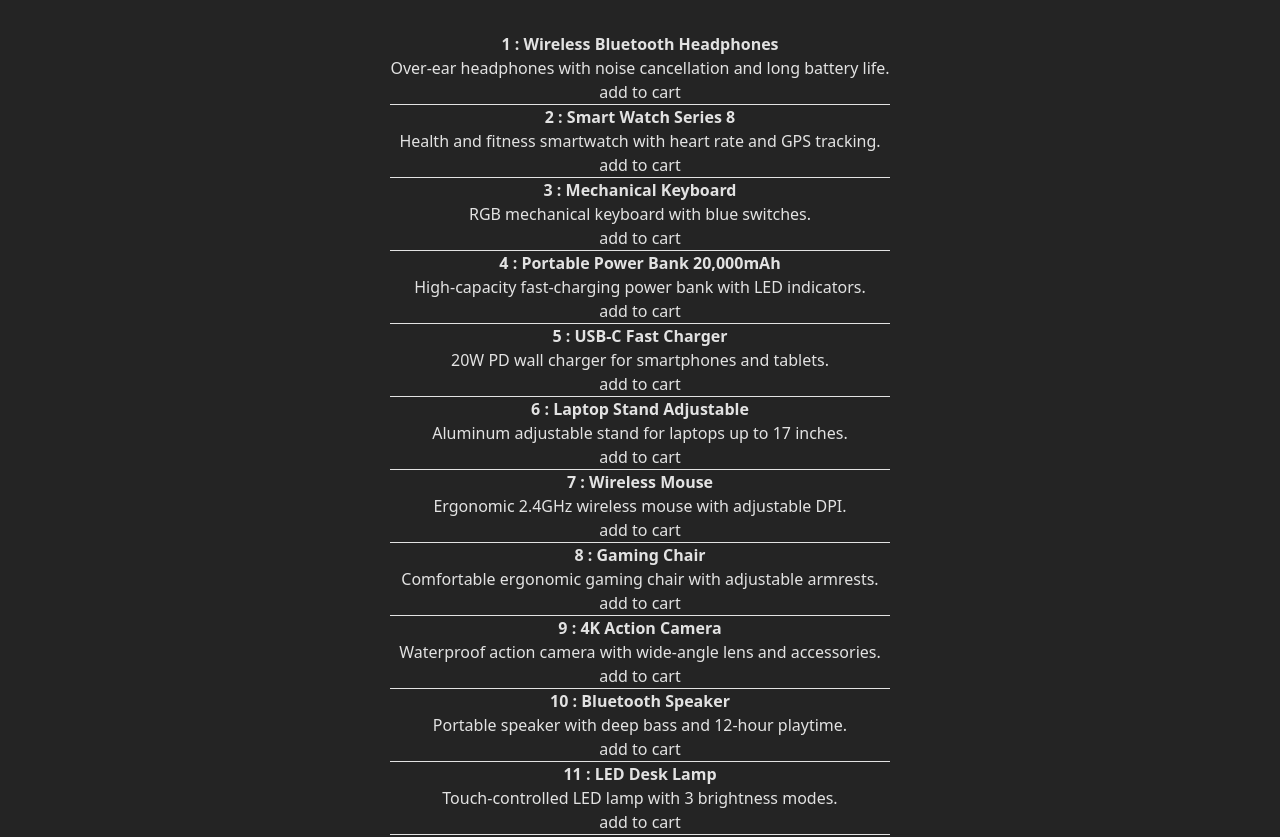
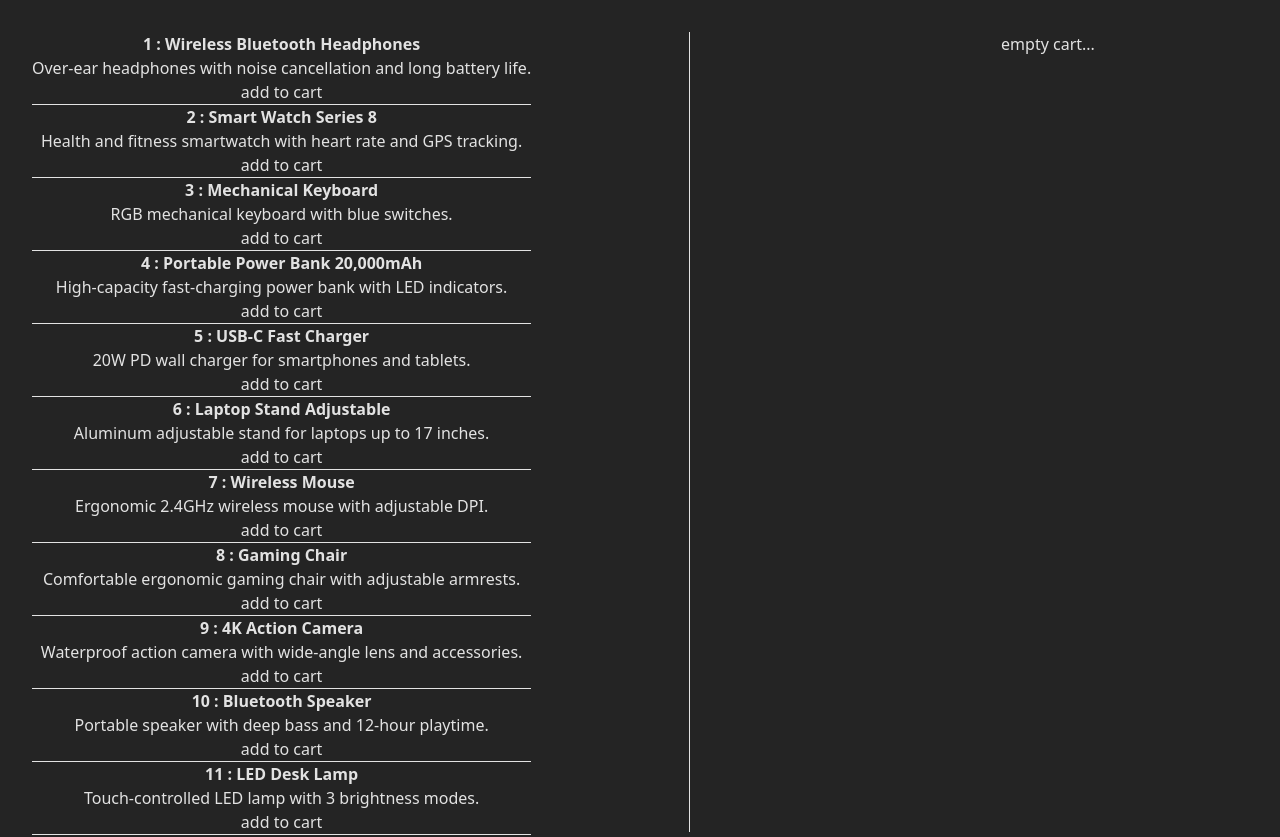
Before and after one commit to wajahatfaryadali/wfa-01-zustand, a React (Vite) app: page / in a window 1280 px wide. Shown: the top 837 px of the page. Built offline with nearby package versions, Linux system fonts and the light colour scheme.

Commit message:
cart component added

```diff
--- a/src/App.css
+++ b/src/App.css
@@ -1,8 +1,9 @@
 #root {
   max-width: 1280px;
-  margin: 0 auto;
+  margin: 0 0;
   padding: 2rem;
   text-align: center;
+  width: 100%;
 }
 
 .logo {
--- a/src/App.jsx
+++ b/src/App.jsx
@@ -3,11 +3,21 @@ import reactLogo from './assets/react.svg'
 import viteLogo from '/vite.svg'
 import './App.css'
 import ProductList from './components/ProductList/ProductList'
+import Cart from './components/Cart/Cart'
 
 function App() {
   return (
-    <div>
-      <ProductList />
+    <div className='flex flex-row justify-between items-start'>
+      <div>
+        <ProductList />
+      </div>
+      <div>
+        <div className="border-l h-screen mx-4"></div>
+        <div></div>
+      </div>
+      <div className='w-100 '>
+        <Cart />
+      </div>
     </div>
   )
 }
--- /dev/null
+++ b/src/components/Cart/Cart.jsx
@@ -0,0 +1,36 @@
+
+const Cart = () => {
+    let cart = []
+    const handleRemoveFromCart = (product) => {
+        console.log(product)
+    }
+
+    const handleEmptyCart = () => {
+        console.log('clear')
+    }
+
+    if(!cart.length){
+        return <div>empty cart...</div>
+    }
+
+    return (
+        <div>
+            {cart?.map(prod => (
+                <div key={prod.id}>
+                    <span className={classes.span}>{prod.name}</span>
+                    <button onClick={() => handleRemoveFromCart(prod.id)} className={classes.button}>remove</button>
+                    <hr className={classes.hr} />
+                </div>
+            ))}
+            {cart.length ?
+                <button onClick={handleEmptyCart} className={classes.button}>
+                    empty cart
+                </button>
+                :
+                <div />
+            }
+        </div>
+    )
+}
+
+export default Cart
```
